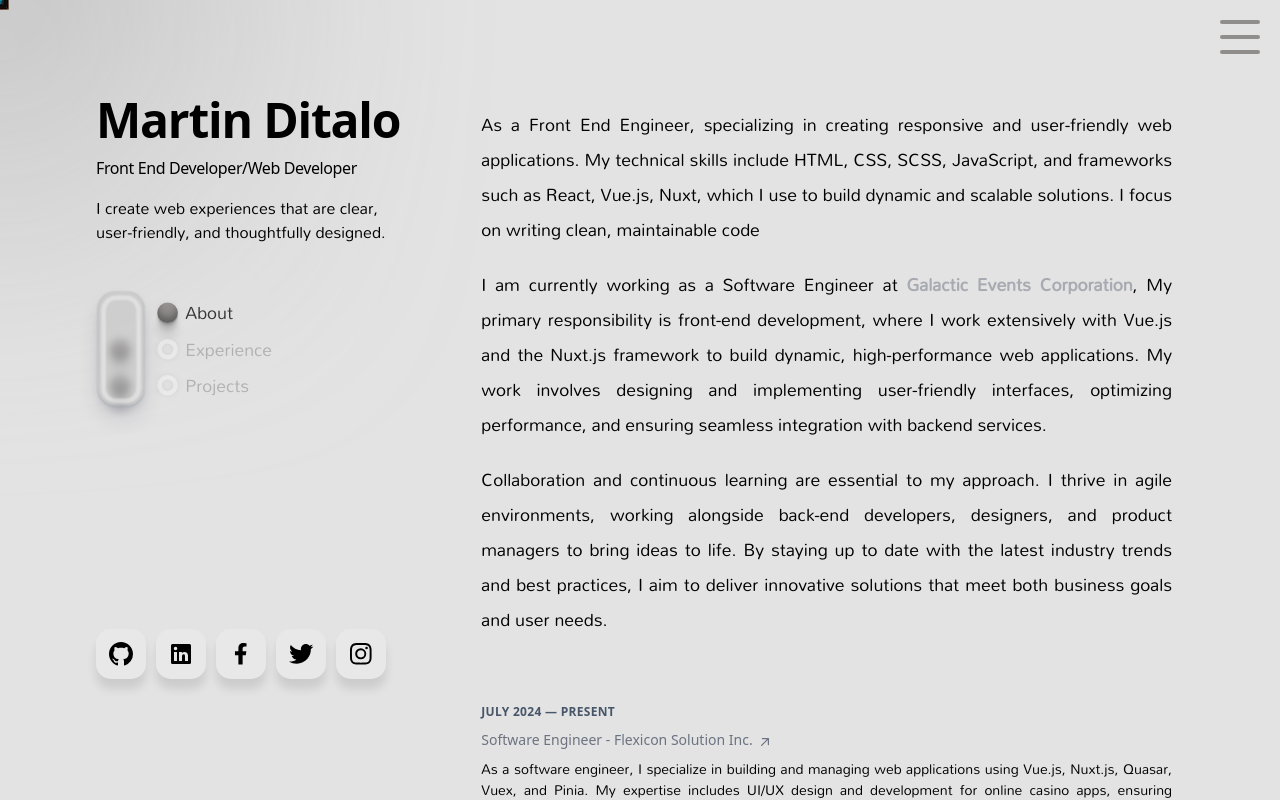
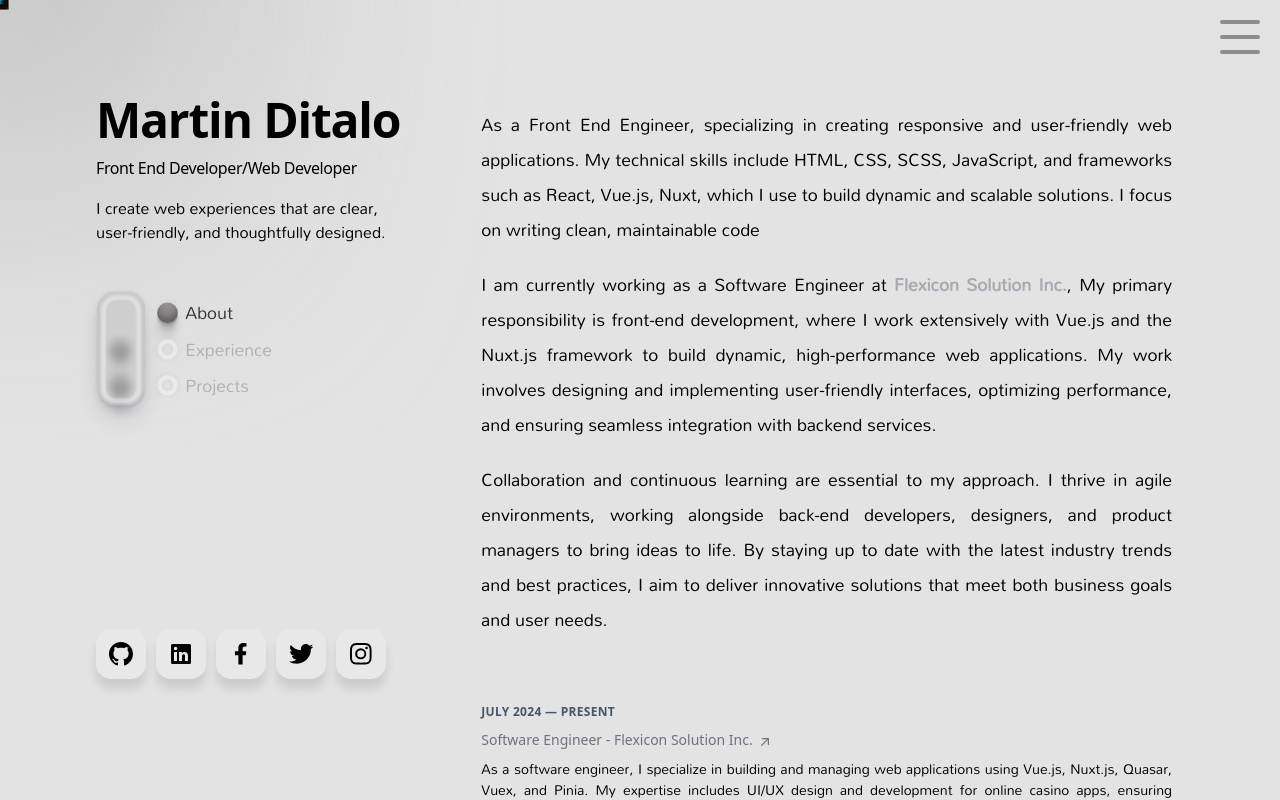
Before and after one commit to martinditalo/my-portfolio, a React (Create React App) app: page /about in a window 1280 px wide. Shown: the top 800 px of the page. Built offline with nearby package versions, Linux system fonts and the light colour scheme.

Commit message:
feat: update current company name

```diff
--- a/src/pages/about/About.tsx
+++ b/src/pages/about/About.tsx
@@ -45,7 +45,7 @@ const About = (): ReactElement => {
     return () => {
       window.removeEventListener("scroll", checkInView);
     };
-  }, []);
+  });
   return (
     <>
       <div className="about-container mx-auto min-h-screen max-w-screen-xl px-6 py-12 font-sans md:px-12 md:py-20 lg:px-24 lg:py-0">
@@ -236,10 +236,10 @@ const About = (): ReactElement => {
                 <p className="about-text mb-5">
                   I am currently working as a Software Engineer at&nbsp;
                   <a
-                    href="https://galaticevents.com/"
+                    href="https://www.linkedin.com/company/flexicon-solution-inc/"
                     className="text-gray-500/50 hover:text-slate-100 from-neutral-500 font-bold"
                   >
-                    Galactic Events Corporation
+                    Flexicon Solution Inc.
                   </a>
                   , My primary responsibility is front-end development, where I
                   work extensively with Vue.js and the Nuxt.js framework to
--- a/src/pages/about/projects/Projects.tsx
+++ b/src/pages/about/projects/Projects.tsx
@@ -16,7 +16,7 @@ const Projects = (): ReactElement => {
         link: "https://github.com/martinditalo/registration-page/tree/dev",
         title: "Registration Page",
         img: "/assets/images/project-img/reg-page.png",
-        description: `As part of our training at Galactic Events Corporation, I developed a responsive registration page using Nuxt.js, Vue.js, VeeValidate, and the Quasar Framework. Nuxt provided a robust foundation, Vue ensured dynamic reactivity, VeeValidate streamlined form validation, and Quasar's UI components enhanced the design.`,
+        description: `As part of our training at Flexicon Solution Inc., I developed a responsive registration page using Nuxt.js, Vue.js, VeeValidate, and the Quasar Framework. Nuxt provided a robust foundation, Vue ensured dynamic reactivity, VeeValidate streamlined form validation, and Quasar's UI components enhanced the design.`,
         stacks: ["Nuxt", "Vue", "Vee Validate", "Quasar"],
       },
     },
```
